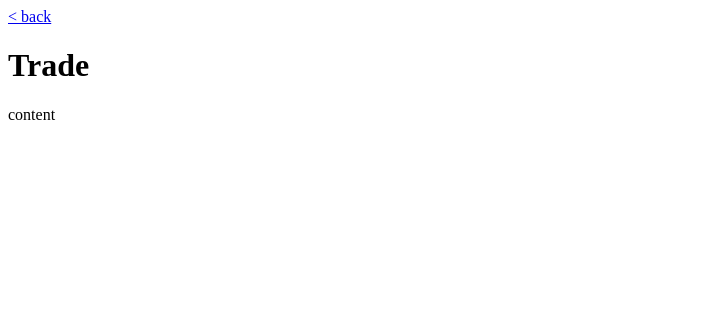
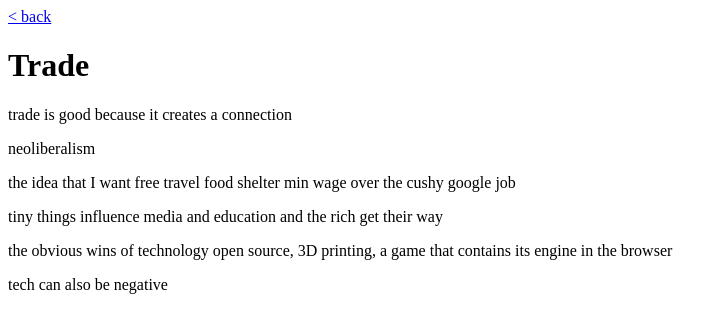
Before and after one commit to strawstack/Paper, a plain HTML site: page posts/trade.html in a window 1280 px wide. Shown: the whole page, without its empty margins (0-728 px from the left). Drawn offline with Linux system fonts and the light colour scheme.

Commit message:
Update trade.html

```diff
--- a/posts/trade.html
+++ b/posts/trade.html
@@ -10,6 +10,17 @@ summary: global trade creates connection
 +++
 # Trade
 
-content
+trade is good because it creates a connection
+
+neoliberalism
+
+the idea that I want free travel food shelter min wage over the cushy google job
+
+tiny things influence media and education and the rich get their way
+
+the obvious wins of technology open source, 3D printing, a game that contains its engine in the browser
+
+tech can also be negative
+
 `;
 </script></body></html>
```
